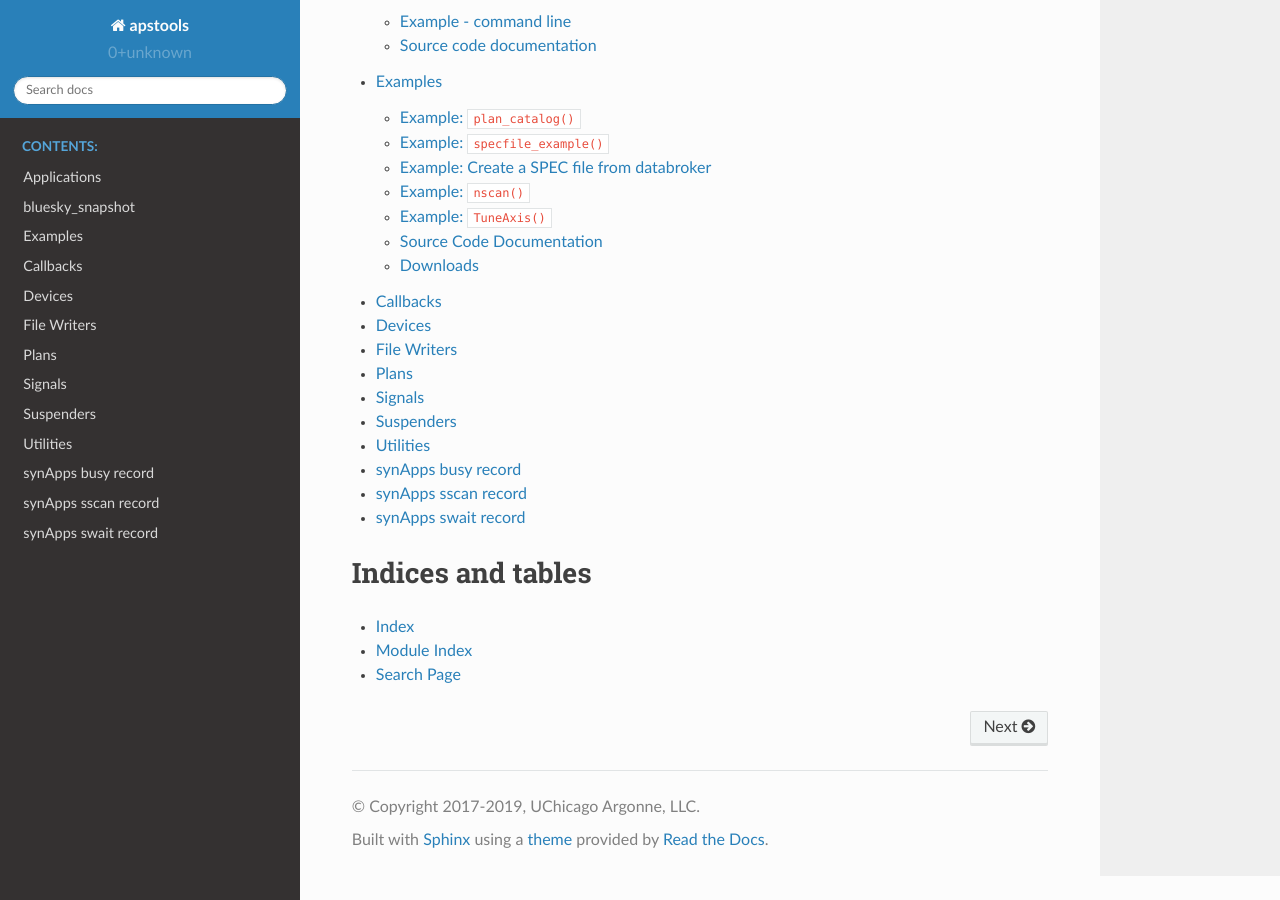
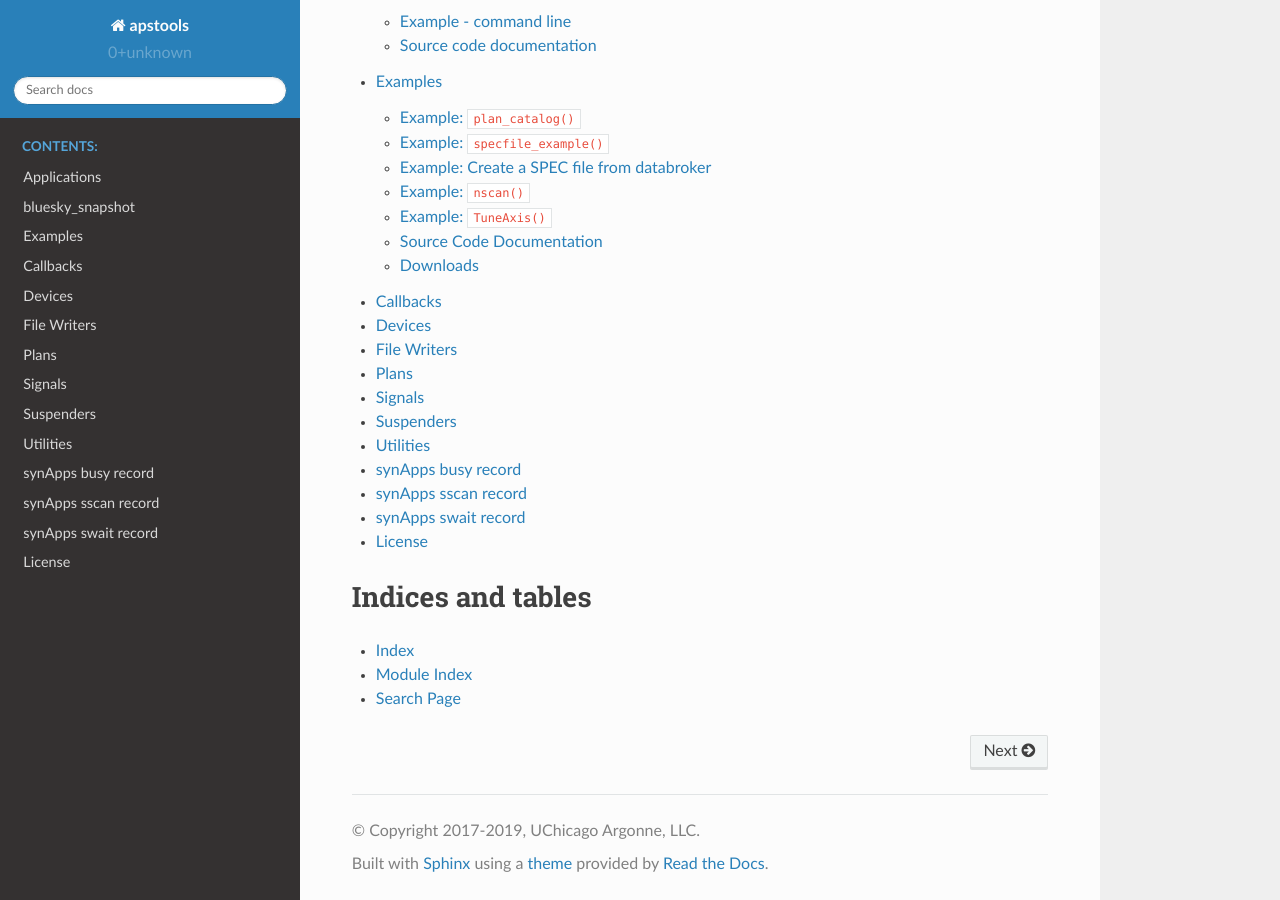
Before and after one commit to dogrecajb/apstools, a Sphinx documentation site: the page built from docs/source/index.rst, in a window 1280 px wide and 900 px high, scrolled down 602 px. Built offline with Sphinx 7.4.7 and the Read the Docs theme 2.0.0, drawn with Linux system fonts in a browser that asks for light colours.

Commit message:
fixes #111

```diff
--- a/docs/source/index.rst
+++ b/docs/source/index.rst
@@ -31,6 +31,7 @@ Package Information
    examples
    source/*
    synApps/*
+   license
 
 
 Indices and tables
--- /dev/null
+++ b/docs/source/license.rst
@@ -0,0 +1,5 @@
+License
+=======
+
+.. literalinclude:: ../../LICENSE.txt
+   :language: text
```
